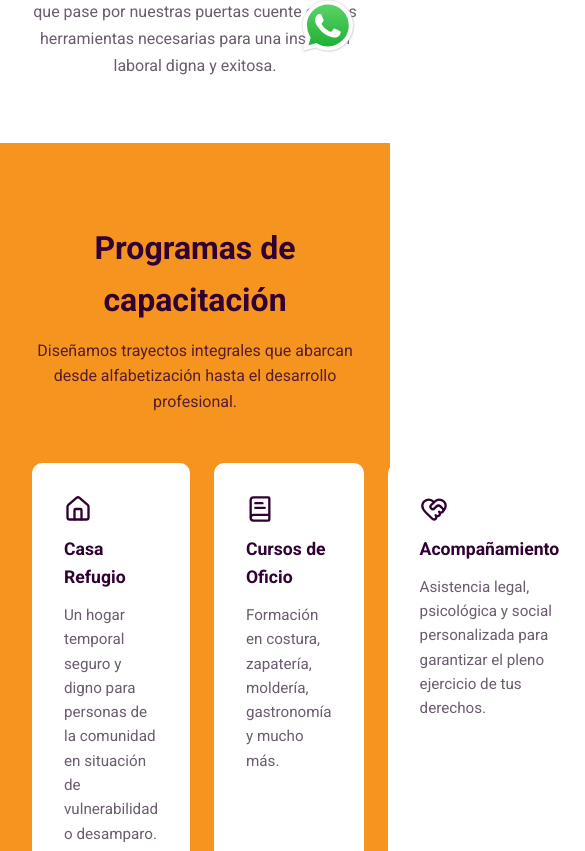
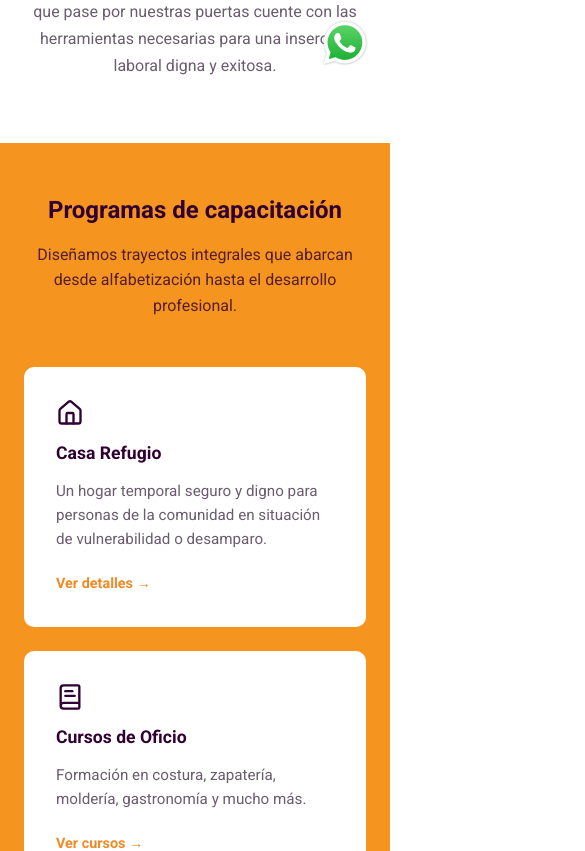
Before and after one commit to christianberti/red-reparar, a React (Vite) app: page / in a window 390 px wide. Shown: the part 756-1607 px from the top of the page, 585 px wide, since content can reach past the window. Built offline with nearby package versions, Linux system fonts and the light colour scheme.

Commit message:
Adaptacion completa del sitio a responsive

```diff
--- a/src/styles/Contact.css
+++ b/src/styles/Contact.css
@@ -116,3 +116,29 @@
 .contact__button:hover {
   opacity: 0.85;
 }
+
+
+@media (max-width: 900px) {
+  .contact__container {
+    flex-direction: column;
+    gap: 2.5rem;
+  }
+
+  .contact__form {
+    min-width: 100%;
+  }
+}
+
+@media (max-width: 600px) {
+  .contact {
+    padding: 3rem 1.5rem;
+  }
+
+  .contact__title {
+    font-size: 1.75rem;
+  }
+
+  .contact__form {
+    padding: 1.5rem;
+  }
+}
--- a/src/styles/Footer.css
+++ b/src/styles/Footer.css
@@ -159,3 +159,36 @@
 .footer__legal a:hover {
   color: var(--color-primary);
 }
+
+@media (max-width: 900px) {
+  .footer__container {
+    grid-template-columns: repeat(2, 1fr);
+    gap: 2.5rem;
+  }
+}
+
+@media (max-width: 600px) {
+  .footer {
+    padding: 3rem 1.5rem 0;
+  }
+
+  .footer__container {
+    grid-template-columns: 1fr;
+    gap: 2rem;
+    text-align: center;
+  }
+
+  .footer__contact li {
+    justify-content: center;
+  }
+
+  .footer__newsletter {
+    margin-right: 0;
+  }
+
+  .footer__bottom {
+    flex-direction: column;
+    gap: 0.75rem;
+    text-align: center;
+  }
+}
--- a/src/styles/Services.css
+++ b/src/styles/Services.css
@@ -72,3 +72,24 @@
 .services__card-link:hover {
   color: var(--color-accent-hover);
 }
+
+
+@media (max-width: 992px) {
+  .services__grid {
+    grid-template-columns: repeat(2, 1fr);
+  }
+}
+
+@media (max-width: 600px) {
+  .services {
+    padding: 3rem 1.5rem;
+  }
+
+  .services__grid {
+    grid-template-columns: 1fr;
+  }
+
+  .services__title {
+    font-size: 1.5rem;
+  }
+}
--- a/src/styles/WhatsAppButton.css
+++ b/src/styles/WhatsAppButton.css
@@ -23,3 +23,13 @@
   transform: scale(1.1);
   box-shadow: 0 6px 16px rgba(0, 0, 0, 0.25);
 }
+
+
+@media (max-width: 600px) {
+  .whatsapp-btn {
+    width: 50px;
+    height: 50px;
+    bottom: 1.25rem;
+    right: 1.25rem;
+  }
+}
```
